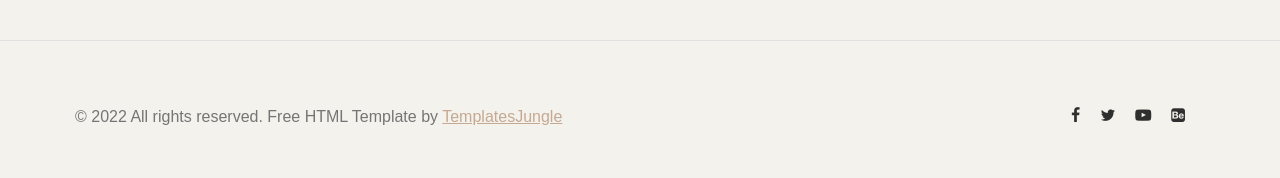
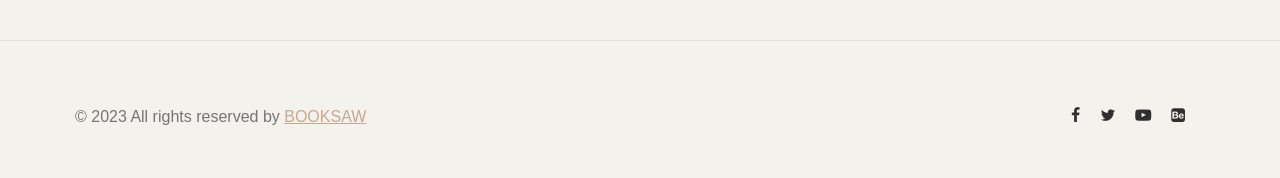
Before and after one commit to SaugatMgr/BookStore, a Django app: page /books/about/ in a window 1280 px wide. Shown: the part 3643-3821 px from the top of the page. Run offline with Django 4.2, Linux system fonts and the light colour scheme; some libraries are stand-ins or nearby versions; some web fonts are replaced.

Commit message:
updated copyright msg

```diff
--- a/templates/booksaw/footer/footer.html
+++ b/templates/booksaw/footer/footer.html
@@ -112,7 +112,7 @@
                     <div class="row">
                         <div class="col-md-6">
                             <p>
-                                © 2022 All rights reserved. Free HTML Template by <a href="https://www.templatesjungle.com/" target="_blank">TemplatesJungle</a>
+                                © 2023 All rights reserved by <a href="{% url 'home' %}" target="_blank">BOOKSAW</a>
                             </p>
                         </div>
                         <div class="col-md-6">
```
